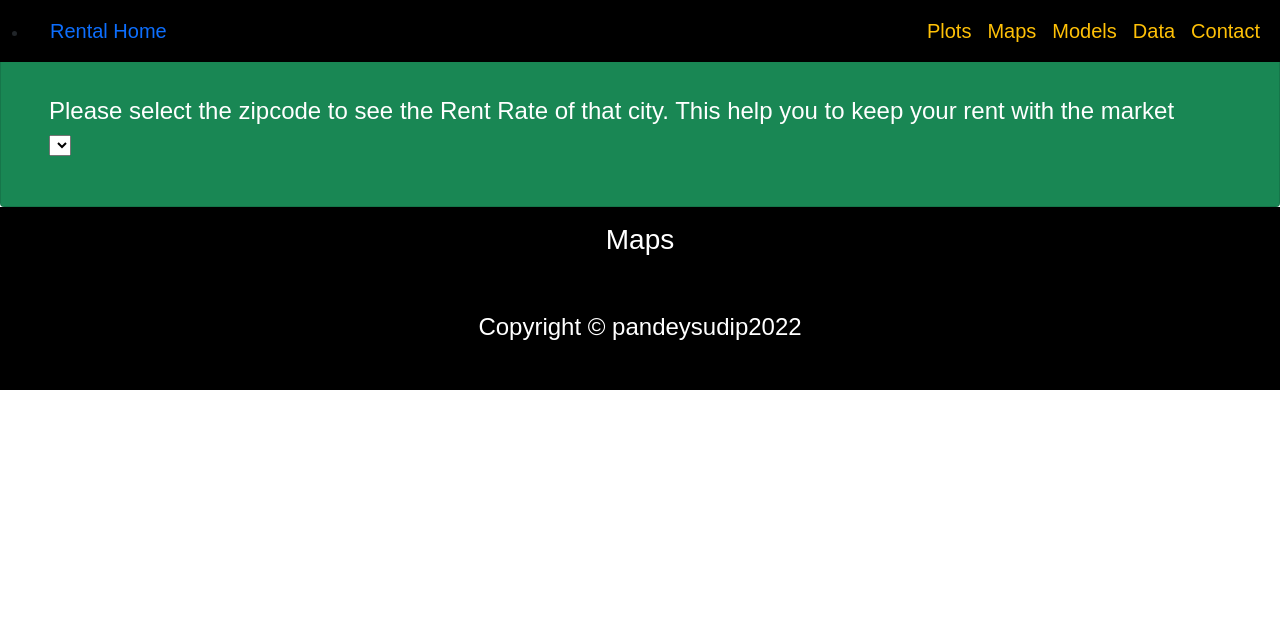
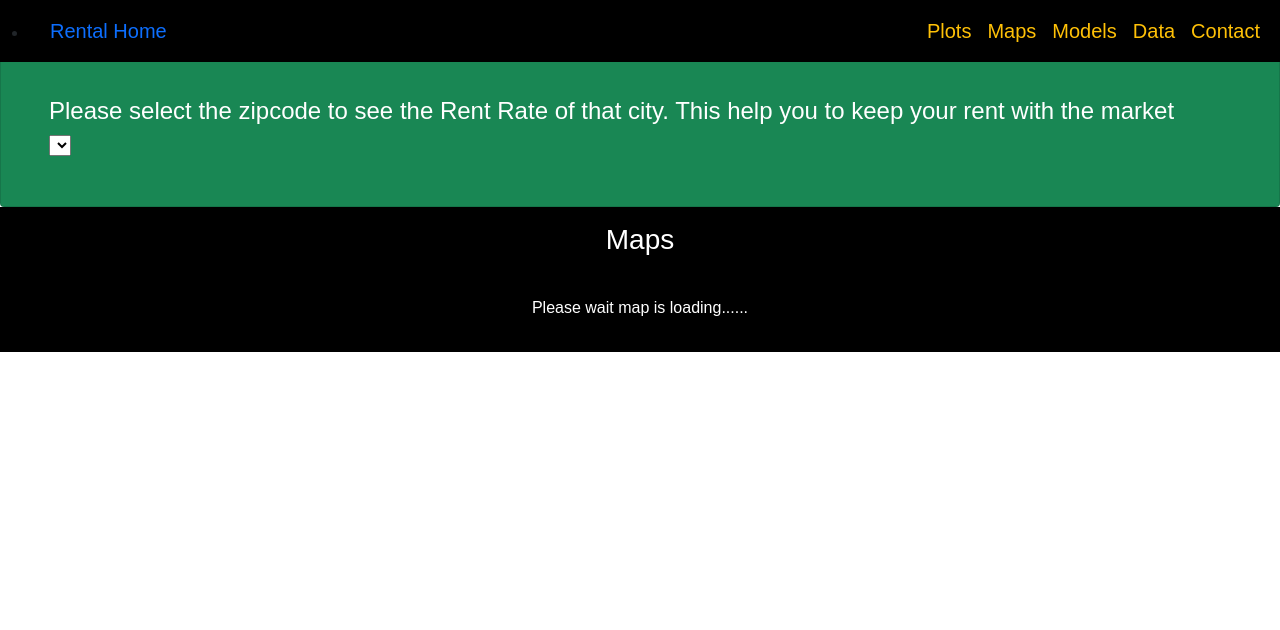
Before and after one commit to pandeysudip/Rental, a Flask app: page /maps.html in a window 1280 px wide. Shown: the top 630 px of the page. Run offline with Flask 2, Linux system fonts and the light colour scheme; data that the repository does not hold is empty; some libraries are stand-ins or nearby versions.

Commit message:
updating html

```diff
--- a/templates/index.html
+++ b/templates/index.html
@@ -48,6 +48,9 @@
     <div class="d-lg-flex ">
         <div class="container-fluid bg-black text-center">
             <h3 class="text-white p-3">Maps</h3>
+          <p>
+              Please wait map is loading......
+          </p>
             <div id="map2"></div>
         </div>
 
--- a/templates/maps.html
+++ b/templates/maps.html
@@ -11,6 +11,9 @@
       <div class="d-lg-flex ">
           <div class="container-fluid bg-black text-center">
               <h3 class="text-white p-3">Maps</h3>
+              <p class="text-white p-3">
+                Please wait map is loading......
+            </p>
               <div id="map"></div>
           </div>
 
@@ -20,9 +23,7 @@
 
         <script type="text/javascript" src="static/js/maps.js"></script>
 
-        <footer>
-            <p>Copyright &copy; pandeysudip2022</p>
-        </footer>
+
 
 
         <script src="https://cdn.jsdelivr.net/npm/bootstrap@5.1.3/dist/js/bootstrap.bundle.min.js" integrity="sha384-ka7Sk0Gln4gmtz2MlQnikT1wXgYsOg+OMhuP+IlRH9sENBO0LRn5q+8nbTov4+1p" crossorigin="anonymous"></script>
```
